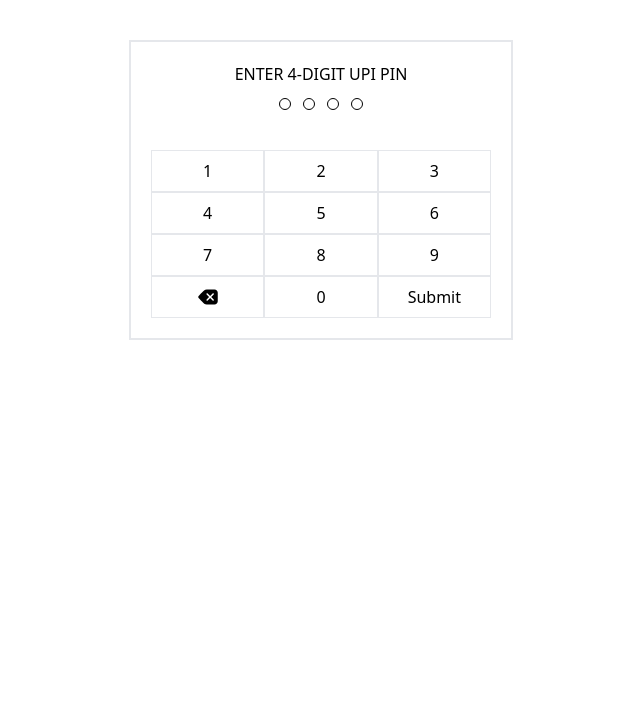
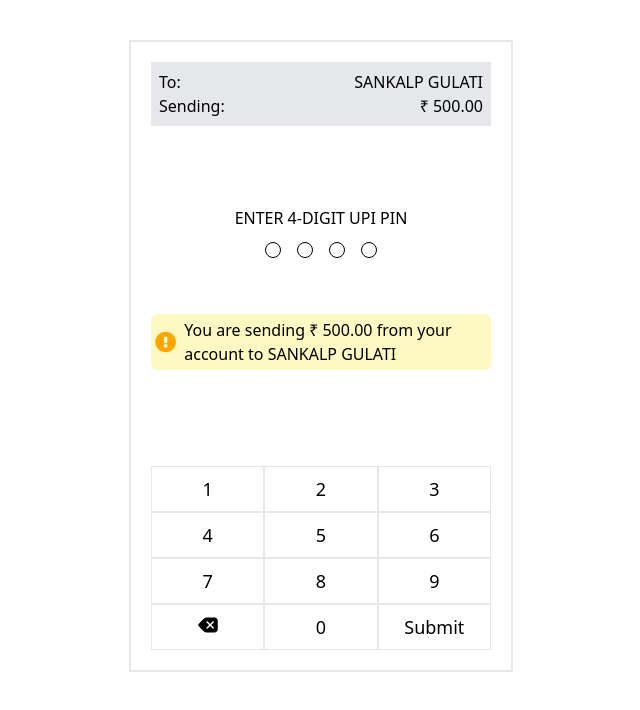
Before and after one commit to pranjulagrawal9/eka-assignment, a React (Vite) app: page / in a window 1280 px wide. Shown: the top 710 px of the page, without its empty margins (319-959 px from the left). Built offline with nearby package versions, Linux system fonts and the light colour scheme.

Commit message:
Add more elements to it and improve styling

```diff
--- a/src/App.jsx
+++ b/src/App.jsx
@@ -1,6 +1,7 @@
 import { useState } from "react";
 import "./App.css";
 import { IoIosBackspace } from "react-icons/io";
+import { FaExclamationCircle } from "react-icons/fa";
 
 function App() {
   const [pin, setPin] = useState(new Array(4).fill(""));
@@ -27,15 +28,26 @@
   return (
     <div className="flex justify-center">
       <div className="w-96 mt-10 border-2 p-5">
+        <div className="bg-gray-200 flex justify-between p-2 mb-20 font-medium">
+          <div>
+            <div>To:</div>
+            <div>Sending:</div>
+          </div>
+          <div>
+            <div>SANKALP GULATI</div>
+            <div className="text-right">₹ 500.00</div>
+          </div>
+        </div>
+
         <div className="flex flex-col items-center gap-3">
           <h2 className="uppercase font-medium">Enter 4-digit upi pin</h2>
-          <div className="flex gap-3">
+          <div className="flex gap-4">
             {Array(4)
               .fill()
               .map((_, i) => (
                 <div
                   key={i}
-                  className={`w-3 h-3 border border-black rounded-full ${
+                  className={`w-4 h-4 border border-black rounded-full ${
                     i + 1 <= currPinLength ? "bg-black" : "bg-white"
                   }`}
                 ></div>
@@ -43,7 +55,13 @@
           </div>
         </div>
 
-        <div className="grid grid-cols-3 mt-10">
+        <div className="flex items-center gap-2 bg-yellow-100 rounded-md p-1 mt-14">
+          <FaExclamationCircle size={34} color="orange" />
+
+          <p>You are sending ₹ 500.00 from your account to SANKALP GULATI</p>
+        </div>
+
+        <div className="grid grid-cols-3 mt-24 text-lg">
           {Array(9)
             .fill()
             .map((_, i) => (
@@ -62,7 +80,7 @@
             <IoIosBackspace size={24} />
           </button>
           <button
-            className="border text-center py-2"
+            className="border text-center py-2 font-medium"
             onClick={() => handleNumberPress(0)}
           >
             0
```
